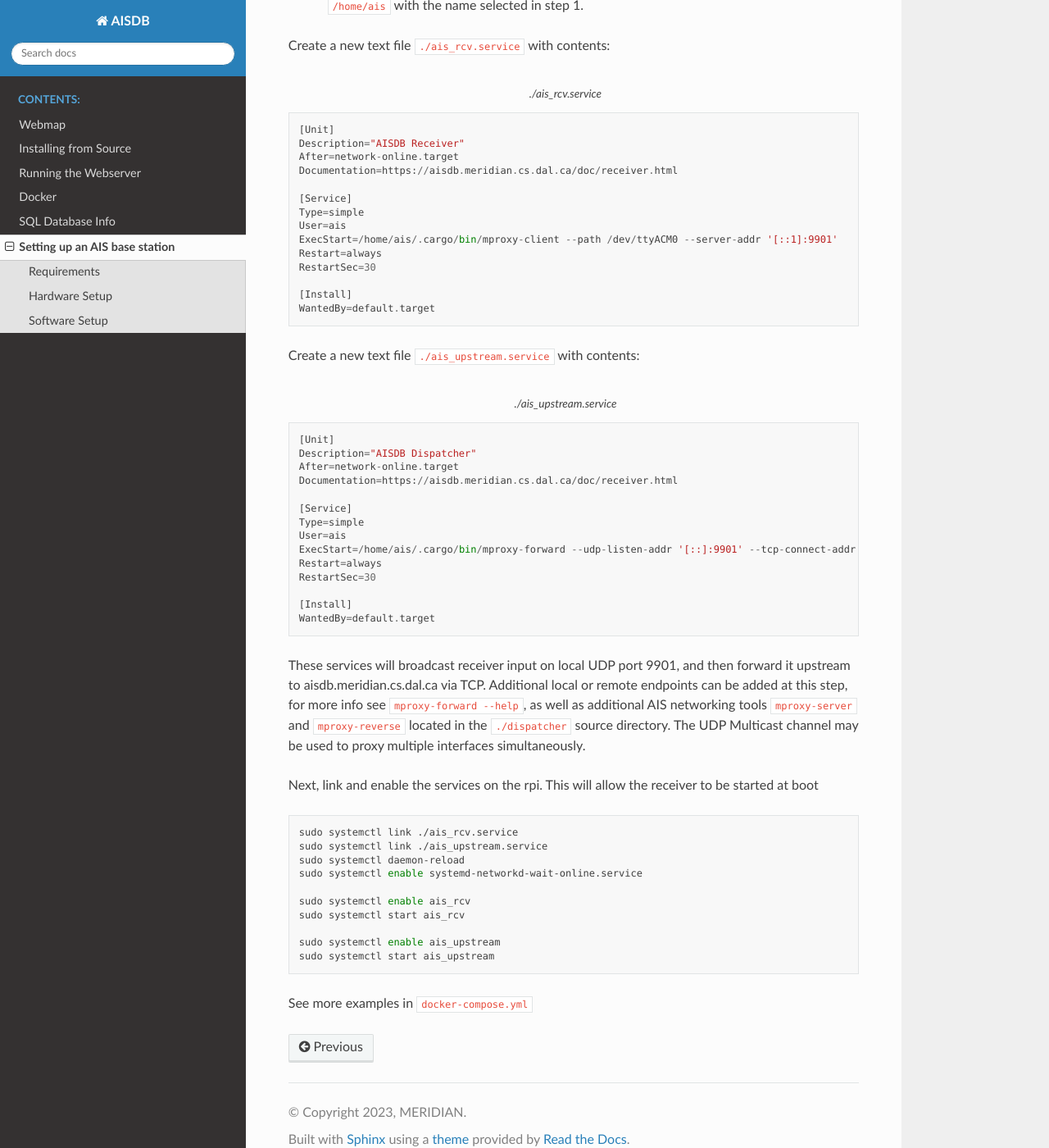
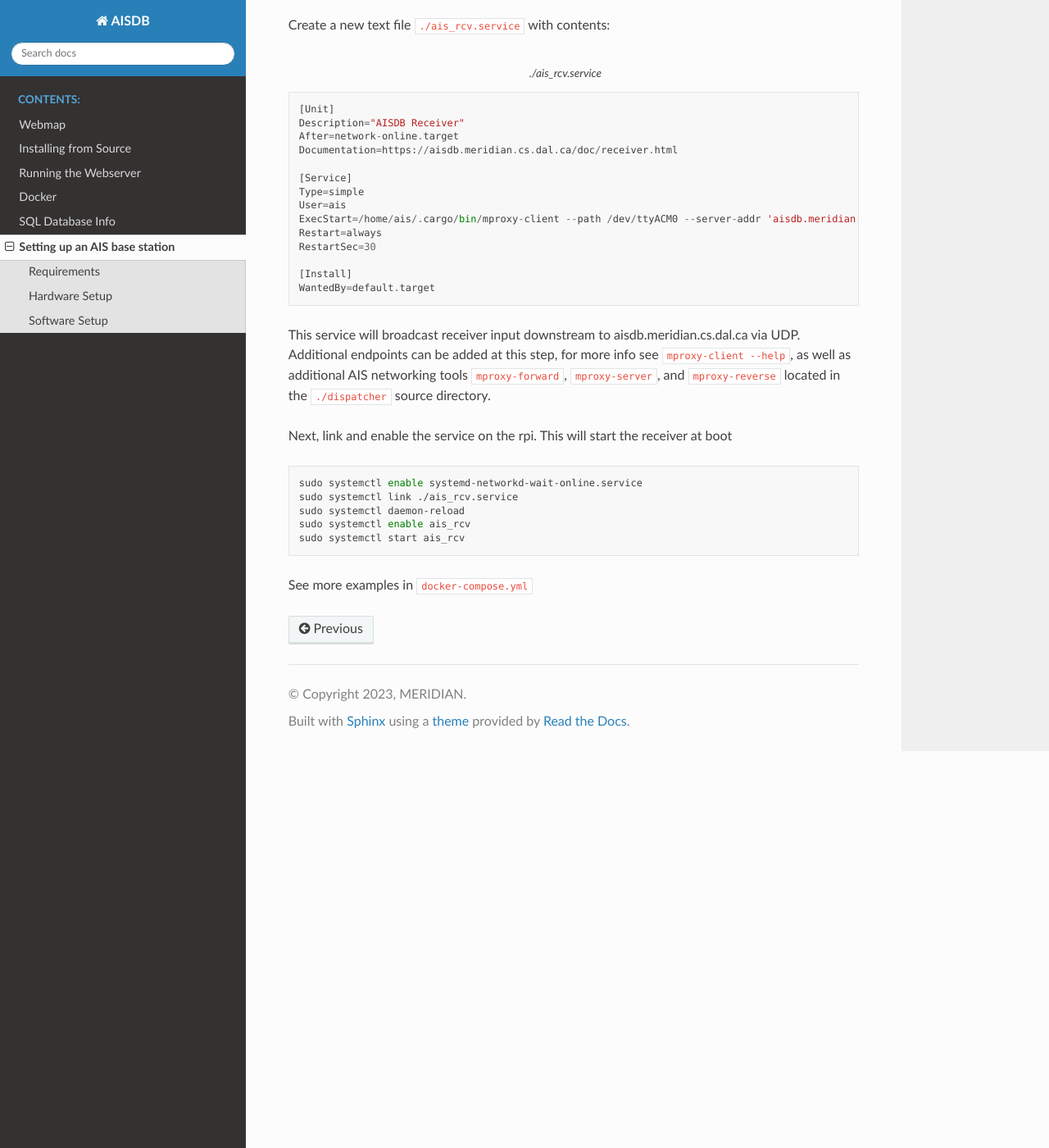
Before and after one commit to AISViz/AISdb, a Sphinx documentation site: the page built from docs/source/receiver.rst, in a window 1280 px wide and 1400 px high, scrolled down 1407 px. Shown: the whole window at 82% size. Built offline with Sphinx 7.4.7 and the Read the Docs theme 2.0.0, drawn with Linux system fonts in a browser that asks for light colours; pages that are not in the unit, such as notebooks, are missing from menus.

Commit message:
update receiver docs #noupdate

```diff
--- a/docs/source/receiver.rst
+++ b/docs/source/receiver.rst
@@ -63,7 +63,7 @@ Software Setup
  #. Connect the receiver to the raspberry pi using the USB cable. Login to the pi and update the system ``sudo apt-get update``
  #. Install the rust toolchain on the raspberry pi ``curl --proto '=https' --tlsv1.2 -sSf https://sh.rustup.rs | sh``
  #. Log out and log back in to add rust and cargo to the system path
- #. Install the network client and dispatcher from crates.io ``cargo install mproxy-client mproxy-forward``
+ #. Install the network client and dispatcher from crates.io ``cargo install mproxy-client``
      * To install from source, use the local path instead e.g. ``cargo install --path ./dispatcher/client``
  #. Install new systemd services to run the AIS receiver and dispatcher, replacing ``User=ais`` and ``/home/ais`` with the name selected in step 1.
 
@@ -81,7 +81,7 @@ Create a new text file ``./ais_rcv.service`` with contents:
     [Service]
     Type=simple
     User=ais
-    ExecStart=/home/ais/.cargo/bin/mproxy-client --path /dev/ttyACM0 --server-addr '[::1]:9901'
+    ExecStart=/home/ais/.cargo/bin/mproxy-client --path /dev/ttyACM0 --server-addr 'aisdb.meridian.cs.dal.ca:9921'
     Restart=always
     RestartSec=30
 
@@ -89,46 +89,19 @@ Create a new text file ``./ais_rcv.service`` with contents:
     WantedBy=default.target
 
 
+This service will broadcast receiver input downstream to aisdb.meridian.cs.dal.ca via UDP.
+Additional endpoints can be added at this step, for more info see ``mproxy-client --help``, as well as additional AIS networking tools ``mproxy-forward``, ``mproxy-server``, and ``mproxy-reverse`` located in the ``./dispatcher`` source directory.
 
-Create a new text file ``./ais_upstream.service`` with contents:
-
-.. code-block::
-    :caption: ./ais_upstream.service
-
-    [Unit]
-    Description="AISDB Dispatcher"
-    After=network-online.target
-    Documentation=https://aisdb.meridian.cs.dal.ca/doc/receiver.html
-
-    [Service]
-    Type=simple
-    User=ais
-    ExecStart=/home/ais/.cargo/bin/mproxy-forward --udp-listen-addr '[::]:9901' --tcp-connect-addr 'aisdb.meridian.cs.dal.ca:9920'
-    Restart=always
-    RestartSec=30
-
-    [Install]
-    WantedBy=default.target
-
-
-These services will broadcast receiver input on local UDP port 9901, and then forward it upstream to aisdb.meridian.cs.dal.ca via TCP.
-Additional local or remote endpoints can be added at this step, for more info see ``mproxy-forward --help``, as well as additional AIS networking tools ``mproxy-server`` and ``mproxy-reverse`` located in the ``./dispatcher`` source directory.
-The UDP Multicast channel may be used to proxy multiple interfaces simultaneously.
-
-Next, link and enable the services on the rpi. This will allow the receiver to be started at boot
+Next, link and enable the service on the rpi.
+This will start the receiver at boot
 
 .. code-block:: bash
 
+    sudo systemctl enable systemd-networkd-wait-online.service
     sudo systemctl link ./ais_rcv.service
-    sudo systemctl link ./ais_upstream.service
     sudo systemctl daemon-reload
-    sudo systemctl enable systemd-networkd-wait-online.service
-
     sudo systemctl enable ais_rcv
     sudo systemctl start ais_rcv
 
-    sudo systemctl enable ais_upstream
-    sudo systemctl start ais_upstream
-
 
 See more examples in ``docker-compose.yml``
```
Also changed, not shown: 4 other files.
